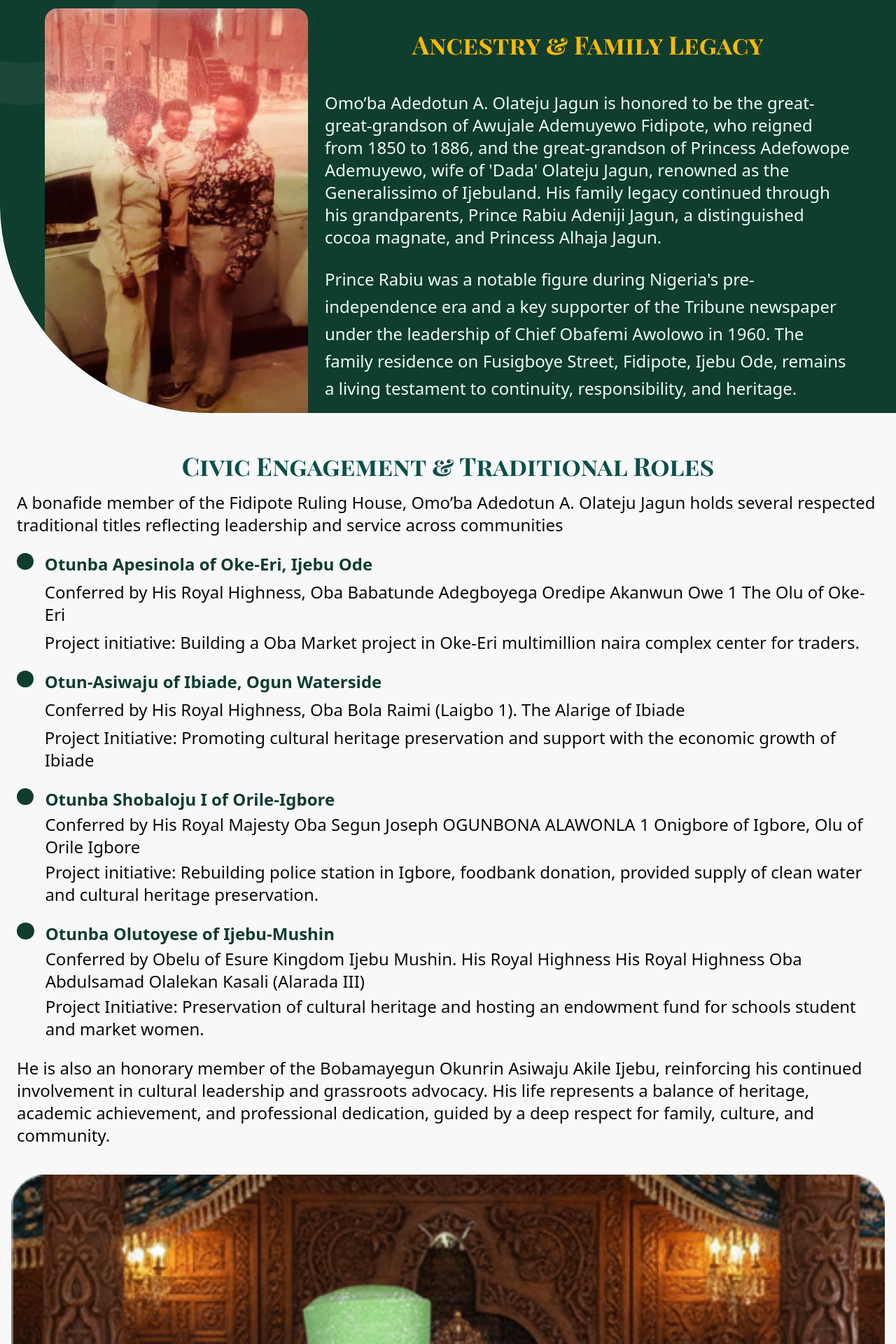
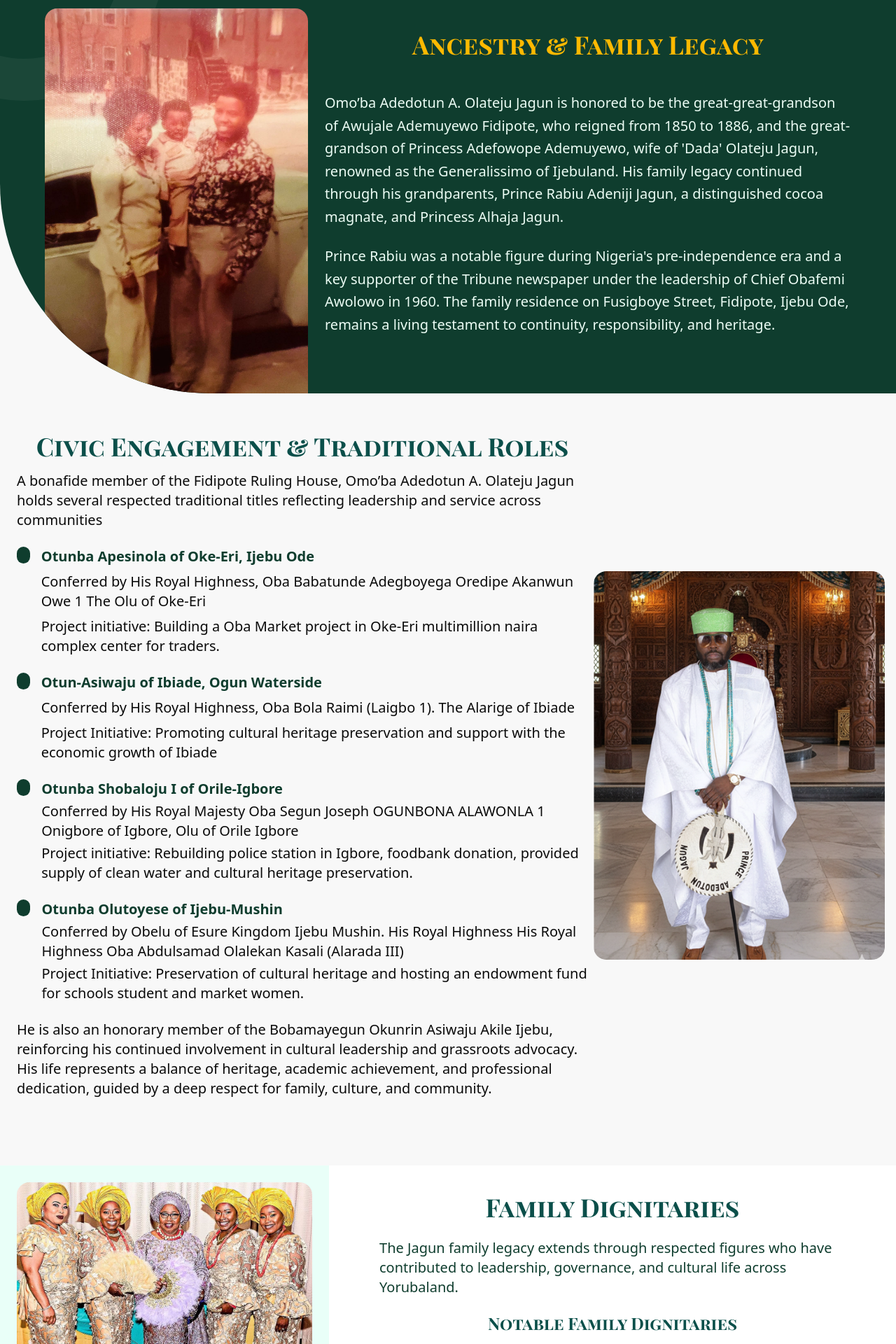
Before and after one commit to Guns-akimbo/Prince-Jagun-Portfolio-, a Next.js app: page /heritage in a window 1280 px wide. Shown: the part 460-2380 px from the top of the page at 70% size. Built offline with nearby package versions, Linux system fonts and the light colour scheme.

Commit message:
worked on contact

```diff
--- a/src/app/(pages)/heritage/page.tsx
+++ b/src/app/(pages)/heritage/page.tsx
@@ -30,7 +30,7 @@ const HeritagePage = () => {
             </div>
           </div>
 
-          <div className="flex flex-col-reverse md:flex-row md:gap-2 lg:gap-6 gap-20 ">
+          <div className="flex flex-col-reverse md:flex-row md:gap-4 lg:gap-6 gap-20 ">
             <div className="flex justify-center md:w-1/3 w-full  ">
               <div className="relative ">
                 <Image
@@ -48,8 +48,8 @@ const HeritagePage = () => {
                 Ancestry & Family Legacy
               </h2>
               <div>
-                <div className="space-y-6 text-emerald-50 text-center lg:text-left">
-                  <p className="text-base md:text-2xl 2xl:text-2xlleading-relaxed">
+                <div className="space-y-6 text-emerald-50 text-center md:text-left">
+                  <p className="text-base md:text-xl 2xl:text-xl leading-relaxed">
                     Omo’ba Adedotun A. Olateju Jagun is honored to be the
                     great-great-grandson of Awujale Ademuyewo Fidipote, who
                     reigned from 1850 to 1886, and the great-grandson of
@@ -60,7 +60,7 @@ const HeritagePage = () => {
                     Princess Alhaja Jagun.
                   </p>
 
-                  <p className="text-base md:text-2xl 2xl:text-2xl leading-relaxed">
+                  <p className="text-base md:text-xl 2xl:text-xl leading-relaxed">
                     Prince Rabiu was a notable figure during Nigeria&#39;s
                     pre-independence era and a key supporter of the Tribune
                     newspaper under the leadership of Chief Obafemi Awolowo in
@@ -74,15 +74,15 @@ const HeritagePage = () => {
           </div>
         </div>
       </div>
-      <div className="h-fit animate-fade-slide-in delay-150 mt-8 p-4 flex flex-col 2xl:flex-row items-center w-full 2xl:h-[80vh] mb-10 ">
-        <div className="2xl:w-2/3  h-full flex p-2 2xl:p-10">
+      <div className="h-fit animate-fade-slide-in delay-150 mt-8 p-4 flex flex-col xl:flex-row items-center w-full 2xl:h-[80vh] mb-10 ">
+        <div className="xl:w-2/3  h-full flex p-2 2xl:p-10">
           <div className="2xl:max-w-5xl ">
             <h3 className="font-bold 2xl:text-4xl text-2xl md:text-4xl text-teal-900 text-center font-serif ">
               Civic Engagement & Traditional Roles
             </h3>
             <div className="mt-4 flex flex-col items-start">
               <div className="w-full ">
-                <p className="text-base md:text-2xl 2xl:text-2xl mb-6 ">
+                <p className="text-base md:text-xl 2xl:text-xl mb-6 ">
                   A bonafide member of the Fidipote Ruling House, Omo’ba
                   Adedotun A. Olateju Jagun holds several respected traditional
                   titles reflecting leadership and service across communities
@@ -91,14 +91,14 @@ const HeritagePage = () => {
                 <div className="flex w-full items-start space-x-4 mb-6  ">
                   <div className="w-11 h-5 md:w-6 md:h-6 2xl:w-6 2xl:h-6 rounded-full bg-[#0F3D2E]"></div>
                   <span className="flex flex-col list-none space-y-2  ">
-                    <li className=" 2xl:text-xl md:text-2xl text-lg font-bold text-[#0F3D2E] ">
+                    <li className=" xl:text-xl md:text-xl text-lg font-bold text-[#0F3D2E] ">
                       Otunba Apesinola of Oke-Eri, Ijebu Ode
                     </li>
-                    <li className="md:text-2xl 2xl:text-base">
+                    <li className="md:text-xl xl:text-xl">
                       Conferred by His Royal Highness, Oba Babatunde Adegboyega
                       Oredipe Akanwun Owe 1 The Olu of Oke-Eri
                     </li>
-                    <li className="md:text-2xl 2xl:text-base">
+                    <li className="md:text-xl xl:text-xl">
                       Project initiative: Building a Oba Market project in
                       Oke-Eri multimillion naira complex center for traders.
                     </li>
@@ -108,14 +108,14 @@ const HeritagePage = () => {
                 <div className="flex w-full items-start justify- space-x-4 mb-6  ">
                   <div className="w-10 h-5 md:w-6 md:h-6  2xl:w-6 2xl:h-6 rounded-full bg-[#0F3D2E]"></div>
                   <span className="flex flex-col list-none space-y-2  ">
-                    <li className=" 2xl:text-xl md:text-2xl text-lg font-bold text-[#0F3D2E] ">
+                    <li className=" xl:text-xl md:text-xl text-lg font-bold text-[#0F3D2E] ">
                       Otun-Asiwaju of Ibiade, Ogun Waterside{" "}
                     </li>
-                    <li className="md:text-2xl 2xl:text-base">
+                    <li className="md:text-xl xl:text-xl">
                       Conferred by His Royal Highness, Oba Bola Raimi (Laigbo
                       1). The Alarige of Ibiade
                     </li>
-                    <li className="md:text-2xl 2xl:text-base">
+                    <li className="md:text-xl xl:text-xl">
                       Project Initiative: Promoting cultural heritage
                       preservation and support with the economic growth of
                       Ibiade
@@ -126,14 +126,14 @@ const HeritagePage = () => {
                 <div className="flex w-full justify- space-x-4 mb-6  ">
                   <div className="w-16 h-5 md:w-8 md:h-6  2xl:w-6 2xl:h-6 rounded-full bg-[#0F3D2E]"></div>
                   <span className="flex flex-col list-none space-y-1 ">
-                    <li className=" 2xl:text-xl md:text-2xl text-lg font-bold text-[#0F3D2E] ">
+                    <li className=" xl:text-xl md:text-xl text-lg font-bold text-[#0F3D2E] ">
                       Otunba Shobaloju I of Orile-Igbore{" "}
                     </li>
-                    <li className="md:text-2xl 2xl:text-base">
+                    <li className="md:text-xl xl:text-xl">
                       Conferred by His Royal Majesty Oba Segun Joseph OGUNBONA
                       ALAWONLA 1 Onigbore of Igbore, Olu of Orile Igbore
                     </li>
-                    <li className="md:text-2xl 2xl:text-base">
+                    <li className="md:text-xl xl:text-xl">
                       Project initiative: Rebuilding police station in Igbore,
                       foodbank donation, provided supply of clean water and
                       cultural heritage preservation.
@@ -144,15 +144,15 @@ const HeritagePage = () => {
                 <div className="flex w-full items-start justify- space-x-4 mb-6  ">
                   <div className="w-14 h-5 md:w-8 md:h-6  2xl:w-6 2xl:h-6 rounded-full bg-[#0F3D2E]"></div>
                   <span className="flex flex-col list-none space-y-1  ">
-                    <li className=" 2xl:text-xl md:text-2xl text-lg font-bold text-[#0F3D2E] ">
+                    <li className=" xl:text-xl md:text-xl text-lg font-bold text-[#0F3D2E] ">
                       Otunba Olutoyese of Ijebu-Mushin
                     </li>
-                    <li className="md:text-2xl 2xl:text-base">
+                    <li className="md:text-xl xl:text-xl">
                       Conferred by Obelu of Esure Kingdom Ijebu Mushin. His
                       Royal Highness His Royal Highness Oba Abdulsamad Olalekan
                       Kasali (Alarada III)
                     </li>
-                    <li className="md:text-2xl 2xl:text-base">
+                    <li className="md:text-xl xl:text-xl">
                       Project Initiative: Preservation of cultural heritage and
                       hosting an endowment fund for schools student and market
                       women.
@@ -160,7 +160,7 @@ const HeritagePage = () => {
                   </span>
                 </div>
 
-                <p className="text-base md:text-2xl mb-8 2xl:text-lg hidden lg:block">
+                <p className="text-base md:text-xl mb-8 2xl:text-lg hidden lg:block">
                   He is also an honorary member of the Bobamayegun Okunrin
                   Asiwaju Akile Ijebu, reinforcing his continued involvement in
                   cultural leadership and grassroots advocacy. His life
@@ -172,7 +172,7 @@ const HeritagePage = () => {
             </div>
           </div>
         </div>
-        <div className="2xl:w-1/3 w-full h-full flex items-center justify-center mb-8 2xl:mb-0 ">
+        <div className="xl:w-1/3 w-full h-full flex items-center justify-center mb-8 2xl:mb-0 ">
           <div className="w-full md:h-full h-11/12  lg:p-0 flex justify-center items-center ">
             <Image
               src="/images/heritage2.png"
@@ -184,7 +184,7 @@ const HeritagePage = () => {
             />
           </div>
         </div>
-        <p className="text-base md:text-2xl 2xl:text-2xl lg:hidden p-2">
+        <p className="text-base md:text-xl 2xl:text-xl lg:hidden p-2">
           He is also an honorary member of the Bobamayegun Okunrin Asiwaju Akile
           Ijebu, reinforcing his continued involvement in cultural leadership
           and grassroots advocacy. His life represents a balance of heritage,
@@ -193,12 +193,12 @@ const HeritagePage = () => {
         </p>
       </div>
 
-      <div className="animate-fade-slide-in delay-300">
-        <div className=" flex flex-col 2xl:flex-row  md:h-[100vh] 2xl:h-[95vh] w-full items-stretch justify-between   ">
-          <h1 className="text-3xl font-serif font-bold text-teal-900 mb-6 text-center 2xl:hidden">
+      <div className="animate-fade-slide-in delay-300 ">
+        <div className=" flex flex-col xl:flex-row 2xl:h-[95vh] w-full items-stretch justify-between   ">
+          <h1 className="text-3xl font-serif font-bold text-teal-900 mb-6 text-center xl:hidden">
             Family Dignitaries
           </h1>
-          <div className="w-full 2xl:w-1/2 2xl:bg-[#E9FFF8] p-6  2xl:p-8">
+          <div className="w-full xl:w-1/2 xl:bg-[#E9FFF8] p-6  2xl:p-8">
             <div className="flex flex-col items-center justify-center gap-">
               <div className="w-full 2xl:max-w-lg aspect-4/3  relative mb-4">
                 <Image
@@ -218,7 +218,7 @@ const HeritagePage = () => {
                   across Yorubaland.
                 </p>
               </div>
-              <div className="flex flex-col  w-full justify-center items-center mt-6 2xl:hidden mb-6 ">
+              <div className="flex flex-col  w-full justify-center items-center mt-6 xl:hidden mb-6 ">
                 <h1 className="text-3xl font-serif font-bold text-teal-900 text-center mb-6">
                   Notable Family Dignitaries
                 </h1>
@@ -399,12 +399,12 @@ const HeritagePage = () => {
             </div>
           </div>
 
-          <div className="2xl:w-1/2  bg-[#FFFFFF] p-10  text-[#0F3D2E] hidden 2xl:block">
+          <div className="2xl:w-1/2  bg-[#FFFFFF] p-10  text-[#0F3D2E] hidden xl:block">
             <div className="flex flex-col items-center justify-center space-y-4   ">
               <h1 className="text-4xl 2xl:text-5xl font-serif font-bold text-teal-900 mb-6 text-center">
                 Family Dignitaries
               </h1>
-              <p className="text-base md:text-2xl 2xl:text-2xl lg:px-8 max-w-5xl ">
+              <p className="text-base md:text-xl 2xl:text-xl lg:px-8 max-w-5xl ">
                 The Jagun family legacy extends through respected figures who
                 have contributed to leadership, governance, and cultural life
                 across Yorubaland.
@@ -549,7 +549,7 @@ const HeritagePage = () => {
                 Heritage as Responsibility
               </h2>
 
-              <p className="text-base md:text-2xl 2xl:text-2xl text-gray-700 leading-relaxed">
+              <p className="text-base md:text-xl 2xl:text-xl text-gray-700 leading-relaxed">
                 For Omo’ba Adedotun A. Olateju Jagun, heritage is not symbolic,
                 it is lived. It shapes how he leads, serves, and builds for
                 future generations. Through enterprise, cultural stewardship,
```
Also changed, not shown: src/app/(pages)/contact/page.tsx (+4 -5 lines).
